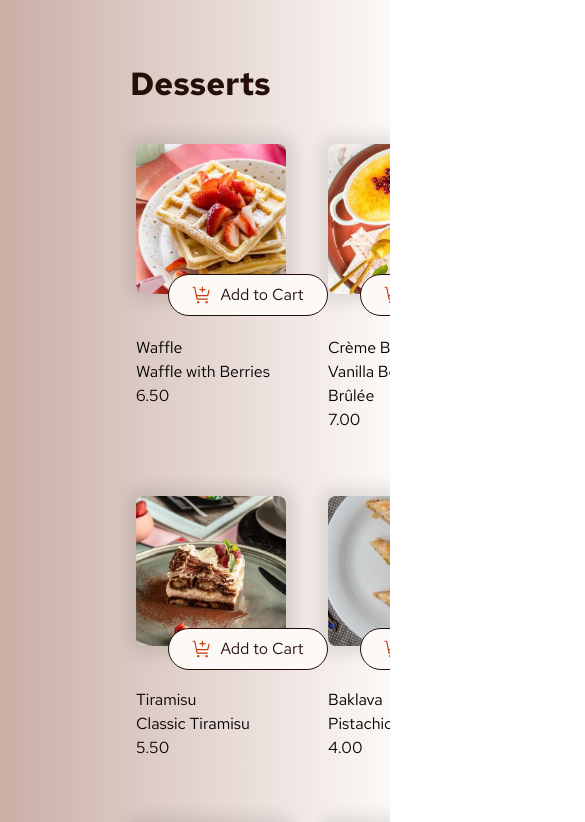
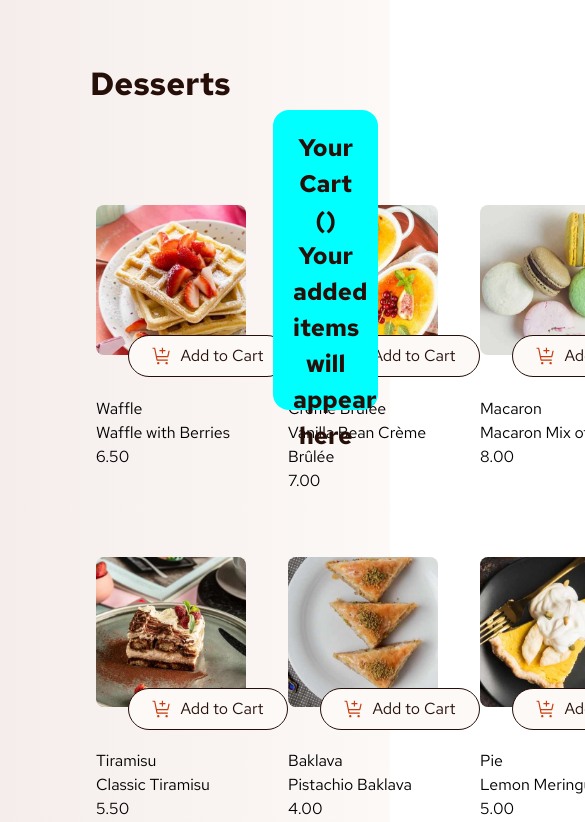
Before and after one commit to CHEGEBB/Svelte-Frontend-Challenges, a SvelteKit app in the folder product-list-with-cart-main/: page / in a window 390 px wide. Shown: the top 822 px of the page, 585 px wide, since content can reach past the window. Built offline with nearby package versions, Linux system fonts and the light colour scheme.

Commit message:
Refactor product list and cart layout: Update card button position, add responsive styles, and update container styles

```diff
--- a/product-list-with-cart-main/src/routes/+page.svelte
+++ b/product-list-with-cart-main/src/routes/+page.svelte
@@ -4,6 +4,7 @@
 
 <div class="container">
     <h1>Desserts</h1>
+    <div class="main-content">
     <div class="cards-container">
         <div class="cards-row-1">
             <div class="card-1">
@@ -120,9 +121,12 @@
                 </div>
             </div>
         </div>
+    </div>
+    <div class="cart-container">
 
         Your Cart (<!-- Quantity -->) Your added items will appear here
     </div>
+</div>
 </div>
 
 <style lang="scss">
@@ -139,7 +143,6 @@
 
     @mixin card-styles {
         border-radius: 0.5rem;
-        box-shadow: 0 0 1rem 0.5rem rgba(0, 0, 0, 0.1);
         padding: 1rem;
         width: 250px;
         height: 250px;
@@ -150,6 +153,7 @@
         display: flex;
         flex-direction: row;
         width: 80%;
+        padding-left: 60px;
     }
     @mixin respond-to($breakpoint) {
         @if $breakpoint == "desktop" {
@@ -185,24 +189,50 @@
         min-height: 100vh;
         max-width: 100vw;
         font-family: $font-Red-Hat;
-        background: linear-gradient(90deg, $Rose300, $Rose50);
+        background: linear-gradient(90deg, $Rose100, $Rose50);
         overflow-x: hidden;
         h1 {
             font-size: 2rem;
             color: $Rose900;
             font-weight: 700;
             text-align: left;
-            margin-left: 130px;
+            margin-left: 90px;
             margin-top: 60px;
+        }
+        .main-content {
+            display: flex;
+            flex-direction: row;
+            justify-content: center;
+            align-items: center;
+            gap: 2rem;
+            margin-top: 2rem;
+            .cart-container{
+                width: 27%;
+                height: 300px;
+                background-color: $Rose50;
+                padding: 20px;
+                border-radius: 1rem;
+                margin-right: 20px;
+                text-align: center;
+                font-size: 1.5rem;
+                color: $Rose900;
+                font-weight: 700;
+                background-color: aqua;
+                position: absolute;
+                top:13%;
+                left: 70%;
+            }
         }
         .cards-container {
             padding: 20px;
-            width: 100%;
+            width: 70%;
             height: 100%;
             display: flex;
             flex-direction: column;
+            position: absolute;
+                top:20%;
+                right: 30%;
             gap: 2rem;
-            margin-left: 100px;
             button {
                         display: flex;
                         align-items: center;
```
